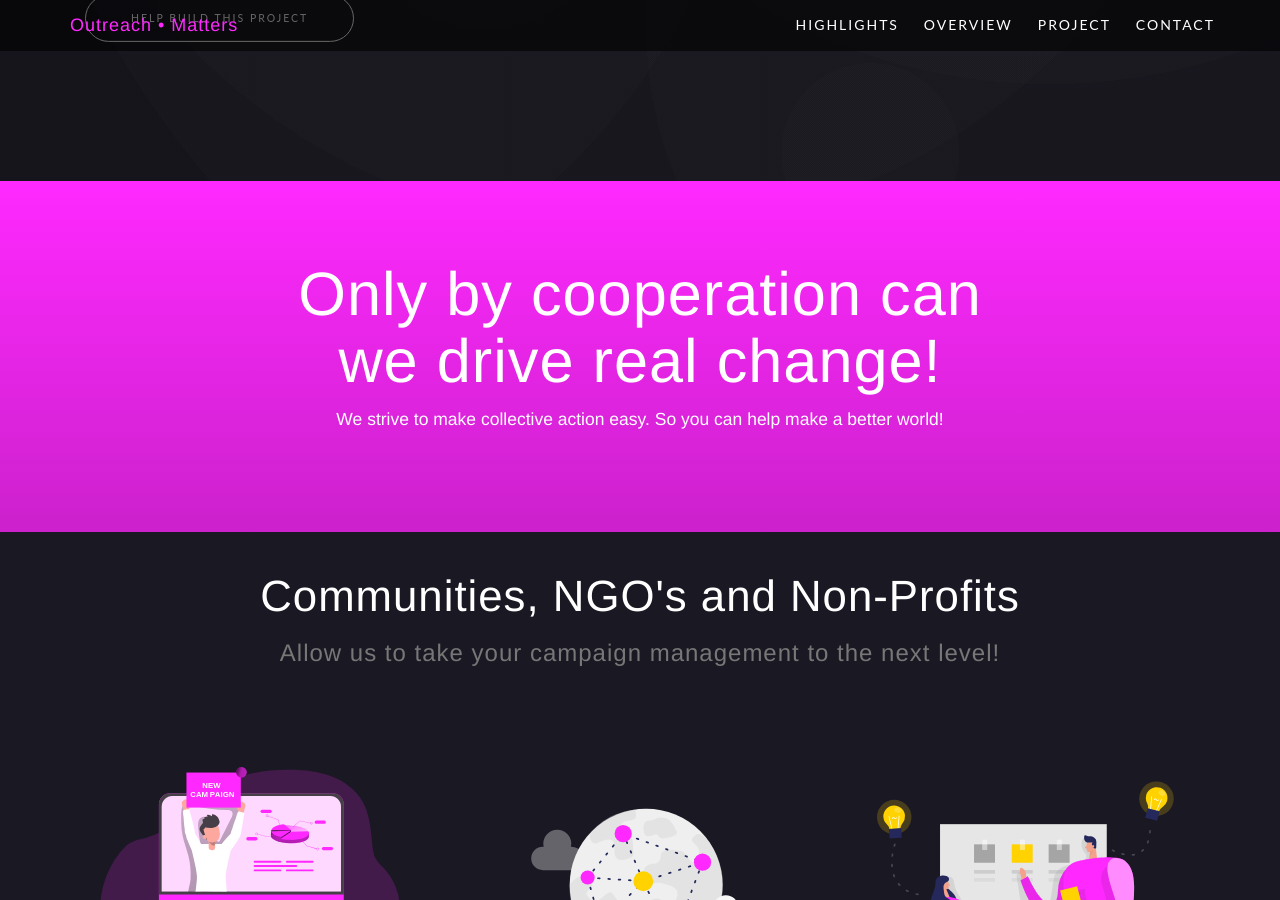
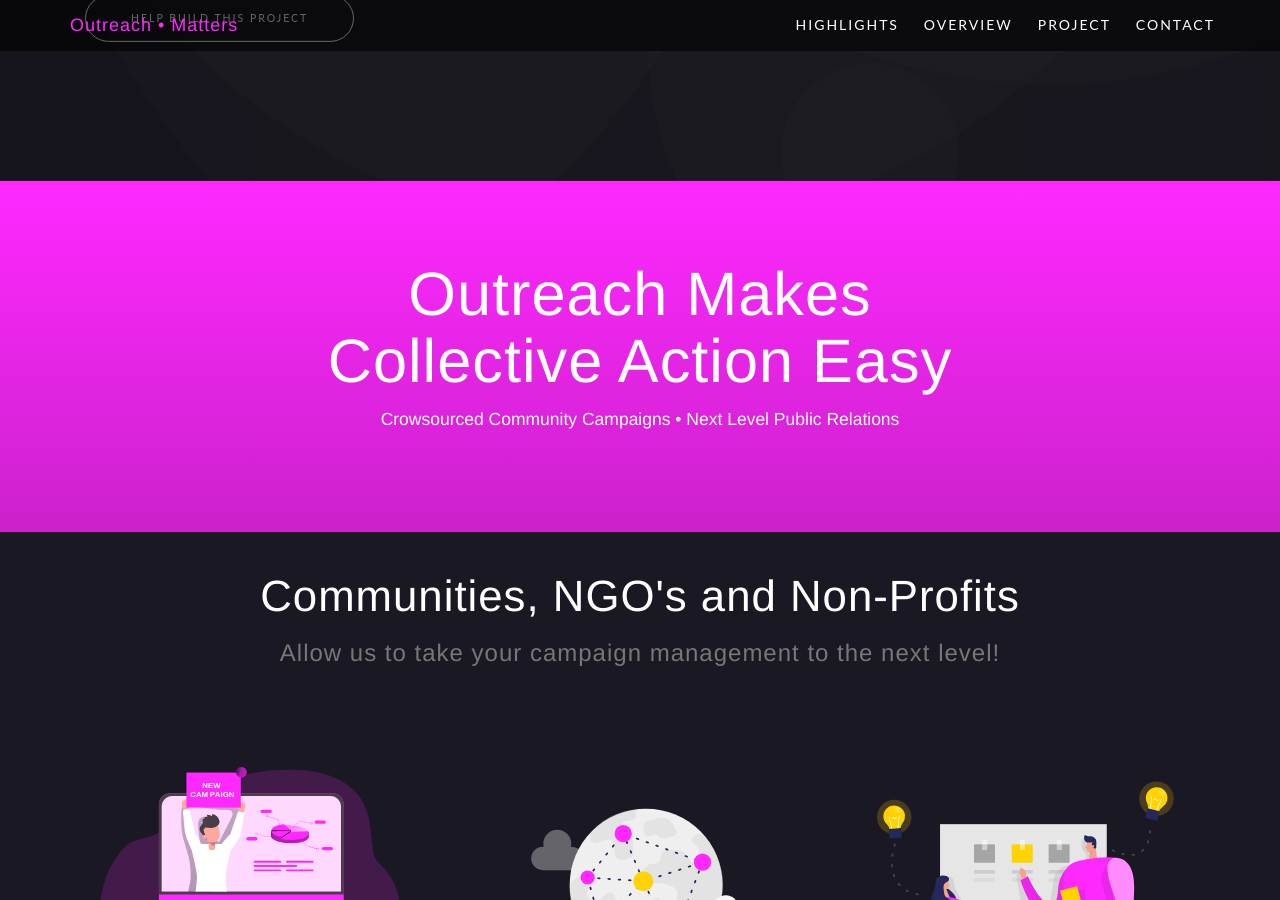
Before and after one commit to outreach-matters/getoutreach.org, a Jekyll site: the page built from index.html, in a window 1280 px wide and 900 px high, scrolled down 539 px. Built offline with Jekyll 4.4.1, drawn with Linux system fonts in a browser that asks for light colours; the list of posts is cut into pages by our own code.

Commit message:
Improve Outreach slogan

```diff
--- a/_includes/slogan.html
+++ b/_includes/slogan.html
@@ -2,8 +2,8 @@
     <div class="container">
         <div class="row">
             <div class="col-md-8 col-md-offset-2">
-                <h2 class="section-heading">Only by cooperation can we drive real change!</h2>
-                <p>We strive to make collective action easy. So you can help make a better world!</p>
+                <h2 class="section-heading">Outreach Makes Collective Action Easy</h2>
+                <p>Crowsourced Community Campaigns • Next Level Public Relations</p>
             </div>
         </div>
     </div>
```
